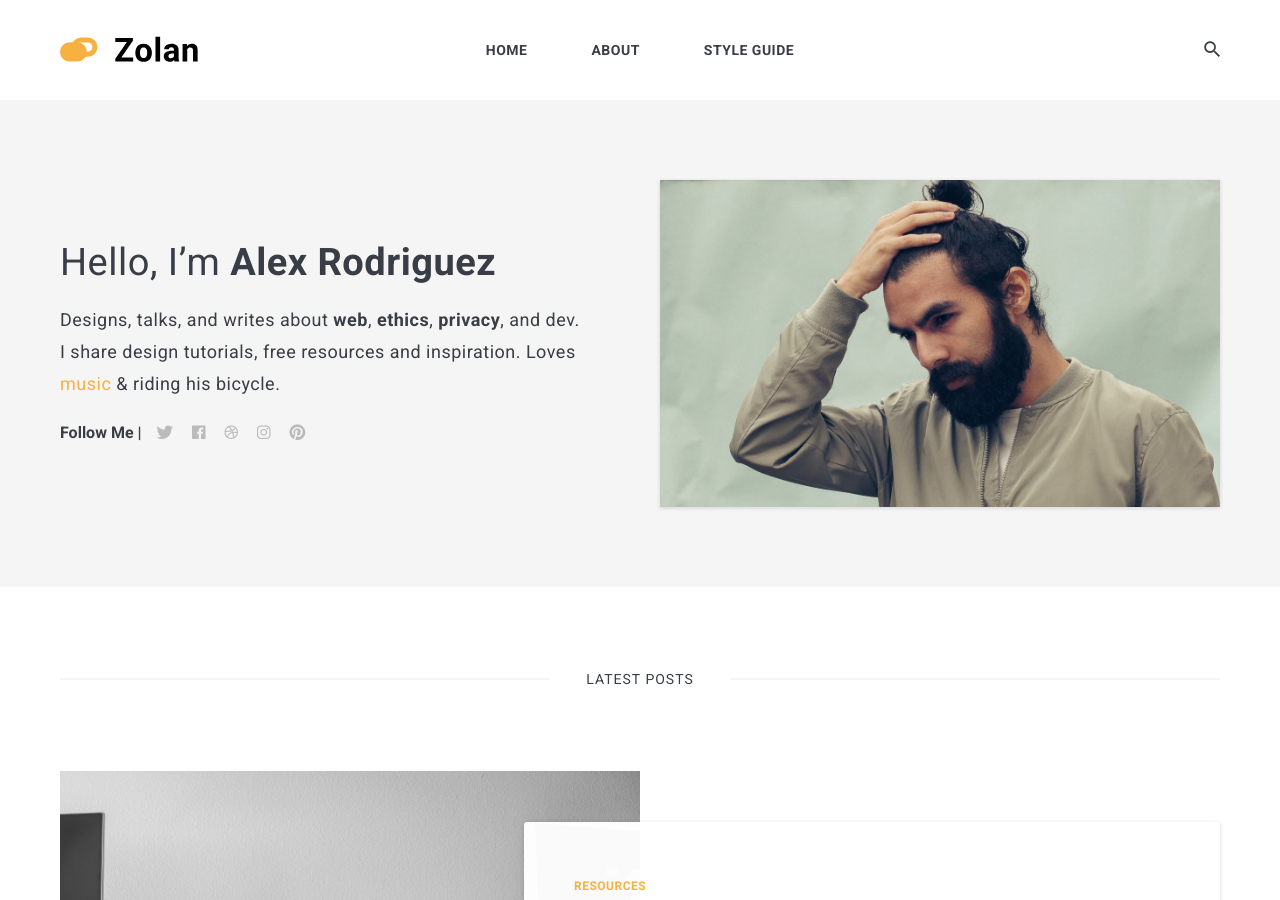
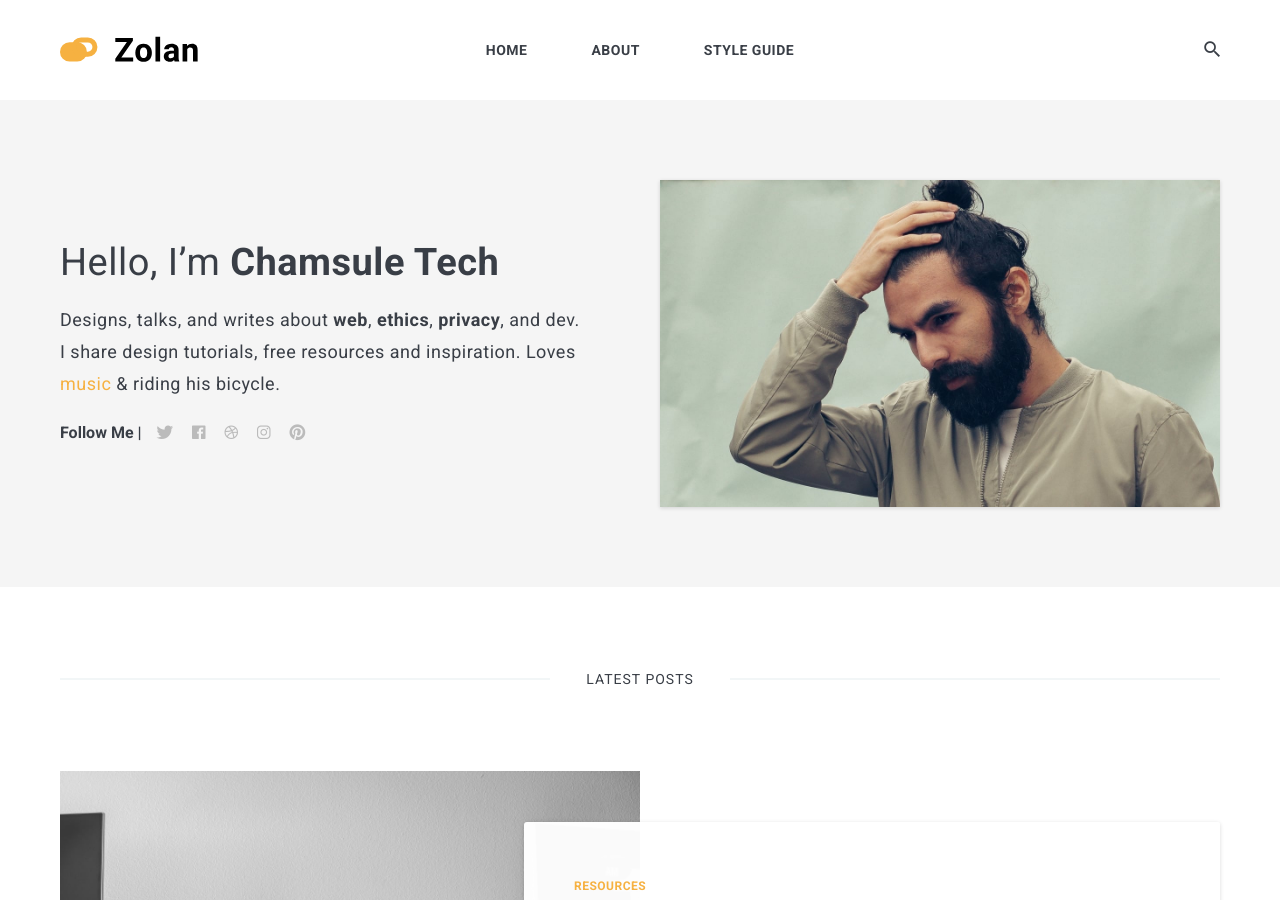
Before and after one commit to chamsuletech/chamsuletech.github.io, a Jekyll site: the page built from index.html, in a window 1280 px wide and 900 px high. Built offline with Jekyll 4.4.1, drawn with Linux system fonts in a browser that asks for light colours; nearby versions of some CDN libraries; the list of posts is cut into pages by our own code.

Commit message:
Update settings.yml

```diff
--- a/_data/settings.yml
+++ b/_data/settings.yml
@@ -10,7 +10,7 @@
 author:
   name: Alex Rodriguez
   image: 01.jpg
-  say-hello: Hello, I’m <strong>Alex Rodriguez</strong>
+  say-hello: Hello, I’m <strong>Chamsule Tech</strong>
   bio: Designs, talks, and writes about <strong>web</strong>, <strong>ethics</strong>, <strong>privacy</strong>, and dev. I share design tutorials, free resources and inspiration. Loves <a href="#">music</a> & riding his bicycle.
 
 
```
